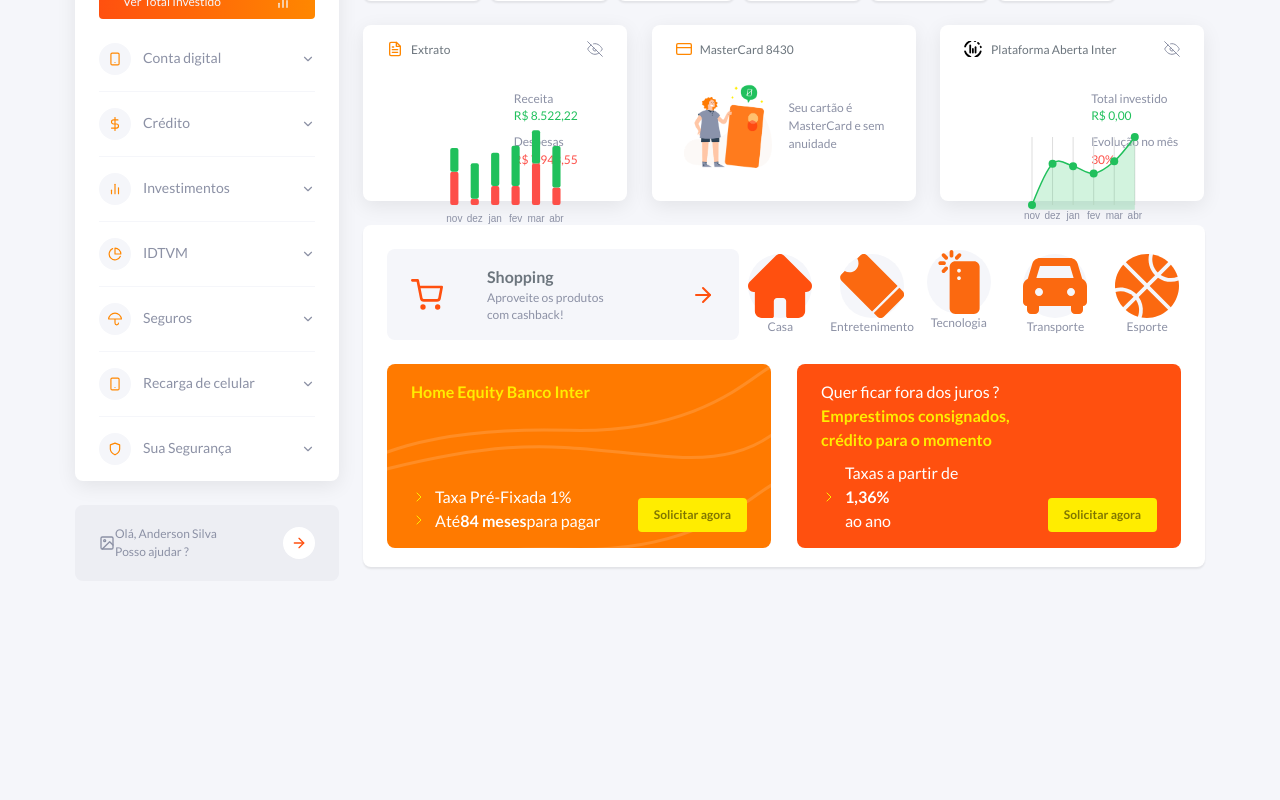
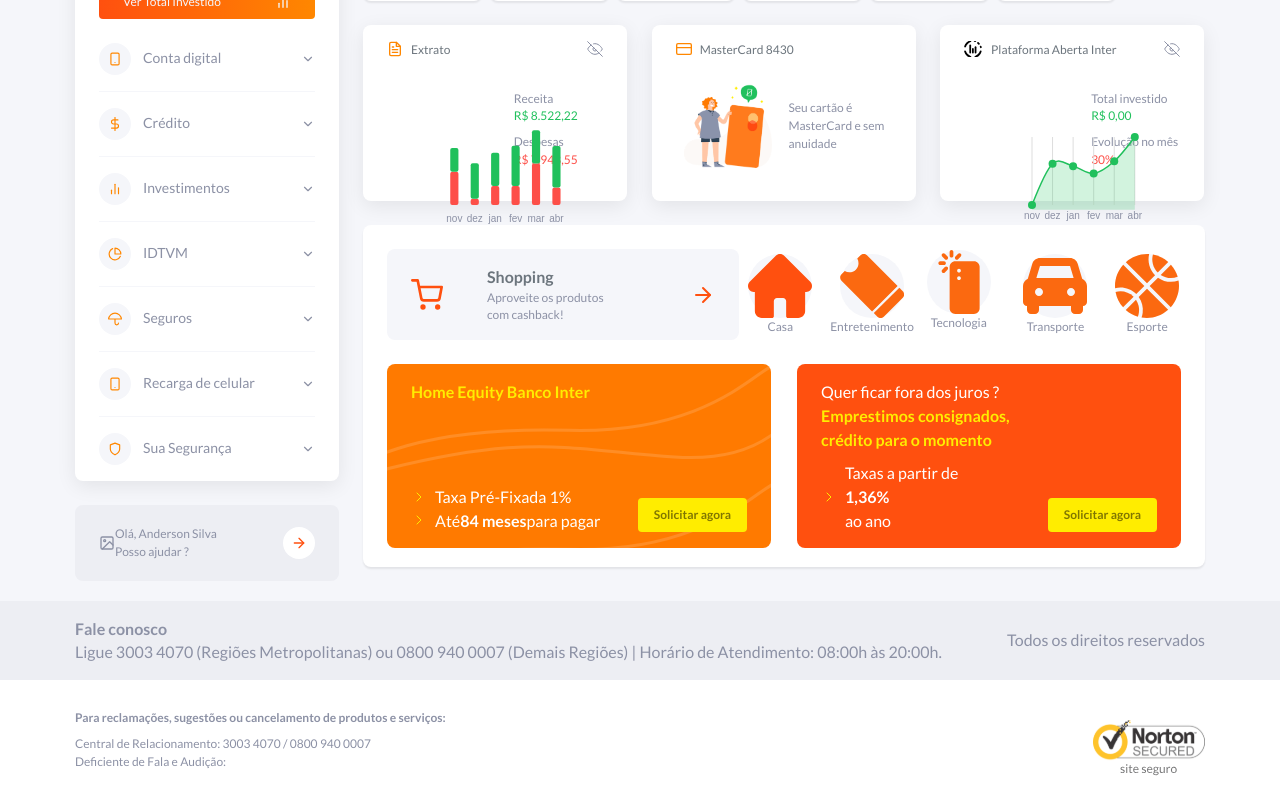
Before and after one commit to andersonsilva019/UI-banco-inter, a React (Create React App) app: page / in a window 1280 px wide. Shown: the part 259-1059 px from the top of the page. Before the commit the page ends 917 px from the top, so only its background shows below. Built offline with nearby package versions, Linux system fonts and the light colour scheme.

Commit message:
:speech_balloon: chore: create footer

```diff
--- /dev/null
+++ b/src/components/Footer/index.tsx
@@ -0,0 +1,45 @@
+import React from 'react';
+
+import { useTheme } from 'styled-components';
+
+import { NortonImage } from '../../assets/images';
+import { Container, FooterSection, Wrapper } from './styles';
+
+const Footer: React.FC = () => {
+  const { colors } = useTheme();
+
+  return (
+    <Container>
+      <FooterSection as="section">
+        <Wrapper>
+          <div>
+            <h4>Fale conosco</h4>
+            Ligue 3003 4070 (Regiões Metropolitanas) ou 0800 940 0007 (Demais
+            Regiões) | Horário de Atendimento: 08:00h às 20:00h.
+          </div>
+          <div>Todos os direitos reservados</div>
+        </Wrapper>
+      </FooterSection>
+      <FooterSection as="section" background={colors.background}>
+        <Wrapper>
+          <div>
+            <span>
+              <strong>
+                Para reclamações, sugestões ou cancelamento de produtos e
+                serviços:
+              </strong>
+            </span>
+            <span>Central de Relacionamento: 3003 4070 / 0800 940 0007</span>
+            <span>Deficiente de Fala e Audição:</span>
+          </div>
+          <img
+            src={NortonImage}
+            alt="Site totalmente estático, selo meramente ilustrativo"
+          />
+        </Wrapper>
+      </FooterSection>
+    </Container>
+  );
+};
+
+export default Footer;
--- /dev/null
+++ b/src/components/Footer/styles.ts
@@ -0,0 +1,52 @@
+import styled, { css } from 'styled-components';
+import { transparentize } from 'polished';
+
+import { Wrapper as HeaderWrapper } from '../Header/styles';
+
+export const Container = styled.footer`
+  ${({ theme }) => css`
+    width: 100%;
+    display: flex;
+    flex-direction: column;
+    justify-content: center;
+    align-items: center;
+  `}
+`;
+
+export const Wrapper = styled(HeaderWrapper)`
+  ${({ theme }) => css`
+    height: auto;
+    padding: 1.6rem 0;
+    align-items: center;
+
+    span {
+      display: block;
+      font-size: ${theme.fontSizes.small};
+
+      :first-of-type {
+        margin-bottom: 0.8rem;
+      }
+    }
+    > h4 {
+      color: ${theme.colors.secondary};
+      font-size: ${theme.fontSizes.default};
+    }
+
+    > img {
+      margin-top: 1.6rem;
+    }
+  `}
+`;
+
+export const FooterSection = styled(Container)<{ background?: string }>`
+  ${({ theme, background }) => css`
+    background: ${background || transparentize(0.92, theme.colors.grey)};
+    display: flex;
+
+    :last-of-type {
+      ${Wrapper} {
+        padding: 2.4rem 0;
+      }
+    }
+  `}
+`;
--- a/src/pages/Dashboard/Sidebar/styles.ts
+++ b/src/pages/Dashboard/Sidebar/styles.ts
@@ -1,5 +1,5 @@
 import styled, { css } from 'styled-components';
-import { opacify, transparentize } from 'polished';
+import { transparentize } from 'polished';
 
 import Button from '../../../components/Button';
 
--- a/src/pages/Dashboard/index.tsx
+++ b/src/pages/Dashboard/index.tsx
@@ -4,6 +4,7 @@
 import { Container, Wrapper } from './styles';
 import Sidebar from './Sidebar';
 import MainContent from './MainContent';
+import Footer from '../../components/Footer';
 
 const Dashboard: React.FC = () => {
   return (
@@ -15,6 +16,7 @@
           <MainContent />
         </Wrapper>
       </Container>
+      <Footer />
     </>
   );
 };
--- a/src/pages/Dashboard/styles.ts
+++ b/src/pages/Dashboard/styles.ts
@@ -2,6 +2,7 @@
 
 export const Container = styled.div`
   margin-top: -2.8rem;
+  margin-bottom: 2rem;
   width: 100%;
   height: 100%;
   display: flex;
```
